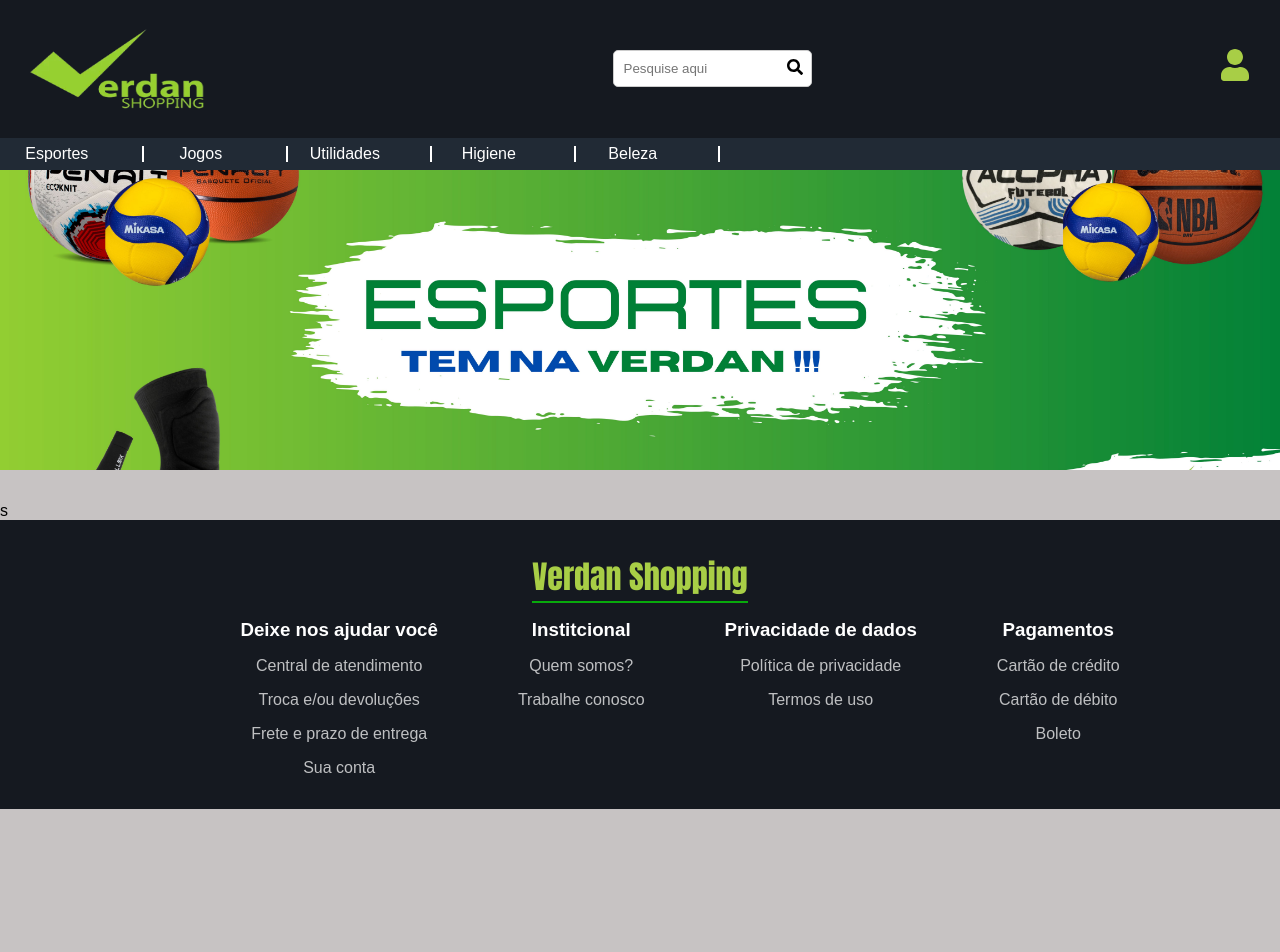
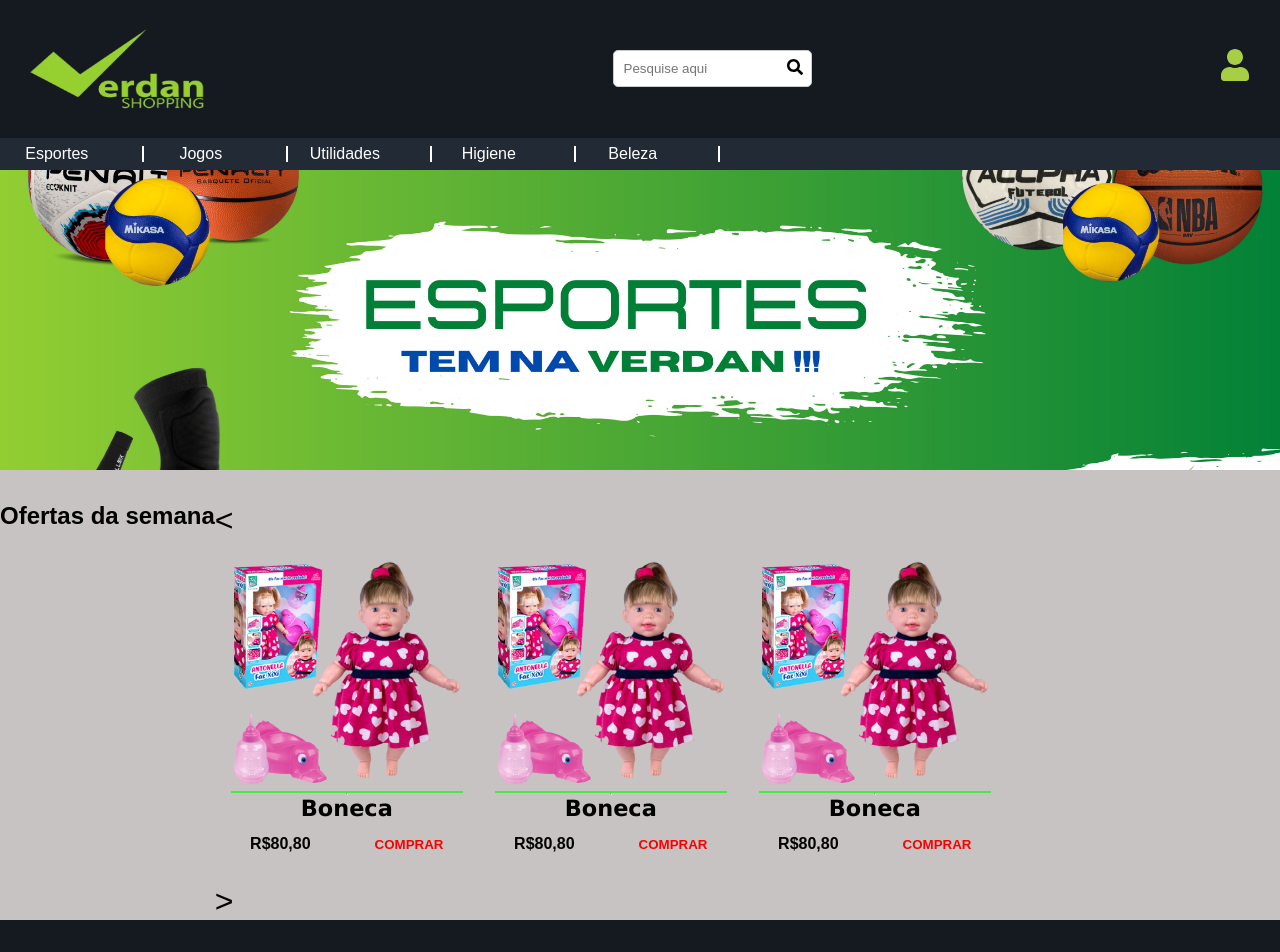
Before and after one commit to AlanDiogoR/TCC, a React (Create React App) app in the folder frontend/verdan/: page / in a window 1280 px wide. Shown: the top 952 px of the page. Before the commit the page ends 809 px from the top, so only its background shows below. Built offline with nearby package versions, Linux system fonts and the light colour scheme.

Commit message:
footer daquele jeito

```diff
--- a/frontend/verdan/src/components/Ofertas/index.tsx
+++ b/frontend/verdan/src/components/Ofertas/index.tsx
@@ -1,5 +1,21 @@
+import styles from "./styles.module.scss";
+import boneca from '../../assets/images/b1.jpg';
+import { Produtos } from "../Produtos";
+
 export function Ofertas() {
   return (
-    <>s</>
+    <main className={styles.ofertasDaSemana}>
+      <h2>Ofertas da semana</h2>
+      <div>
+      <div className={styles.icon}>&lt;</div> {/*sinal de menor */}
+      <div className={styles.produtos}>
+        <Produtos/>
+        <Produtos/>
+        <Produtos/>
+      </div>
+      <div className={styles.icon}>&gt;</div>{/*sinal de maior */}
+
+      </div>
+    </main>
   )
 }
--- a/frontend/verdan/src/components/Ofertas/styles.module.scss
+++ b/frontend/verdan/src/components/Ofertas/styles.module.scss
@@ -0,0 +1,16 @@
+.ofertasDaSemana {
+  display: flex;
+
+  h2 {
+    text-align: center;
+  }
+
+  .icon {
+    font-size: 2rem;
+  }
+
+  .produtos {
+    display: flex;
+    flex-direction: row;
+  }
+}
```
